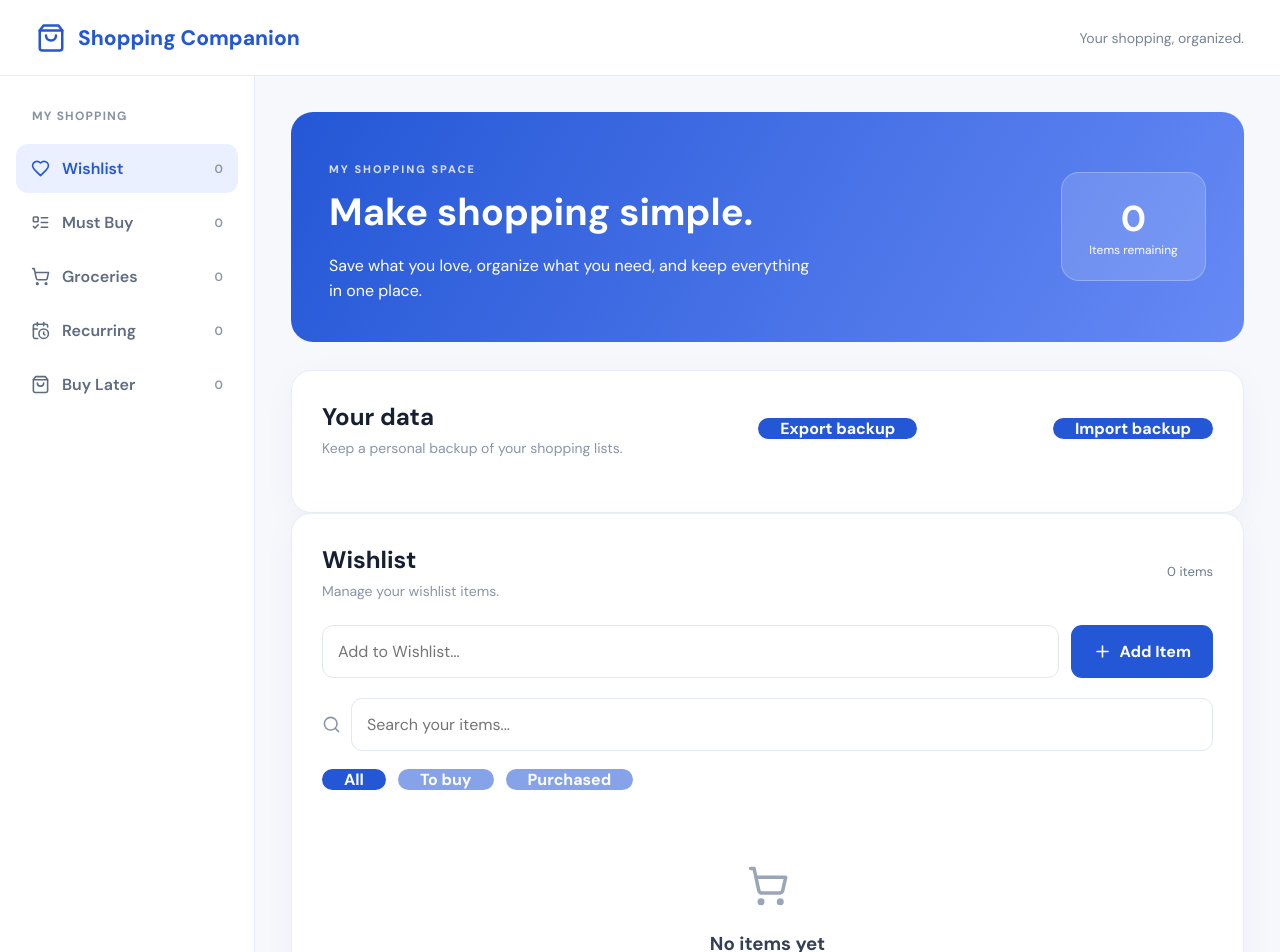
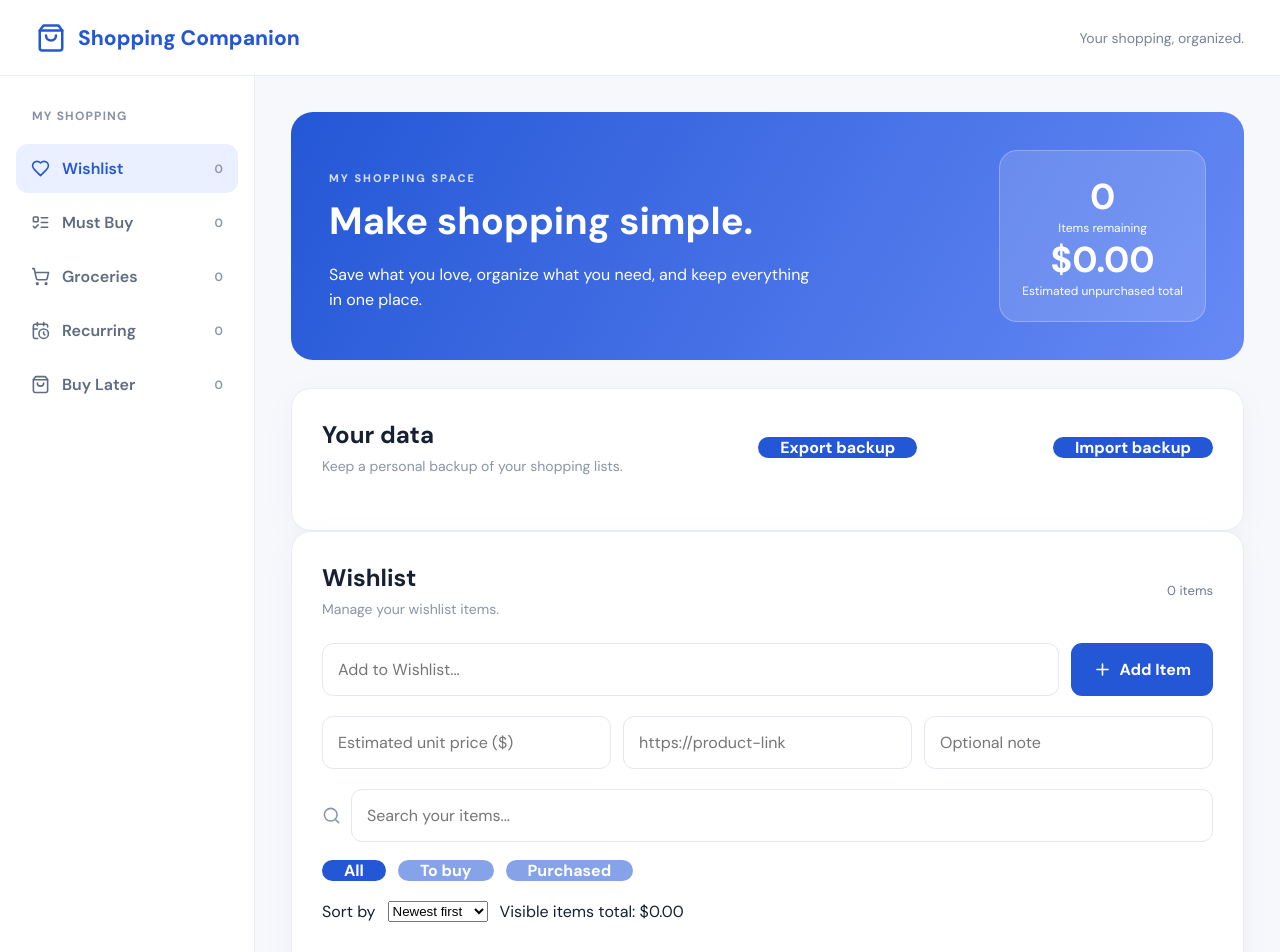
Before and after one commit to marksheininwork-netizen/shopping-companion, a React (Vite) app: page / in a window 1280 px wide. Shown: the top 952 px of the page. Built offline with nearby package versions, Linux system fonts and the light colour scheme.

Commit message:
feat: shopping budgets, product links, notes, price totals and sorting

```diff
--- a/src/App.tsx
+++ b/src/App.tsx
@@ -26,6 +26,9 @@ type ShoppingItem = {
   category: Category;
   completed: boolean;
   quantity: number;
+  price?: number;
+  url?: string;
+  note?: string;
 };
 
 const categories: Category[] = [
@@ -50,6 +53,10 @@ export default function App() {
   const [category, setCategory] = useState<Category>("Wishlist");
   const [newItem, setNewItem] = useState("");
   const [search, setSearch] = useState("");
+  const [newPrice, setNewPrice] = useState("");
+  const [newUrl, setNewUrl] = useState("");
+  const [newNote, setNewNote] = useState("");
+  const [sortBy, setSortBy] = useState<"newest" | "name" | "price">("newest");
   const [statusFilter, setStatusFilter] = useState<"all" | "active" | "completed">("all");
 
   useEffect(() => {
@@ -70,7 +77,7 @@ export default function App() {
           if (!item || typeof item !== "object") return false;
           const entry = item as Record<string, unknown>;
           return typeof entry.id === "string" && typeof entry.name === "string" &&
-            entry.name.length <= 500 && categories.includes(entry.category as Category) &&
+            entry.name.length <= 500 && (entry.price === undefined || (typeof entry.price === "number" && Number.isFinite(entry.price) && entry.price >= 0)) && (entry.url === undefined || (typeof entry.url === "string" && entry.url.startsWith("https://"))) && (entry.note === undefined || (typeof entry.note === "string" && entry.note.length <= 2000)) && categories.includes(entry.category as Category) &&
             typeof entry.completed === "boolean" && Number.isSafeInteger(entry.quantity) &&
             (entry.quantity as number) >= 1 && (entry.quantity as number) <= 100000;
         })) throw Error("Invalid shopping items");
@@ -102,12 +109,18 @@ export default function App() {
         name,
         category,
         completed: false,
-        quantity: 1
+        quantity: 1,
+        ...(newPrice.trim() && Number.isFinite(Number(newPrice)) && Number(newPrice) >= 0 ? { price: Number(newPrice) } : {}),
+        ...(newUrl.trim().startsWith("https://") ? { url: newUrl.trim() } : {}),
+        ...(newNote.trim() ? { note: newNote.trim() } : {})
       },
       ...previous
     ]);
 
     setNewItem("");
+    setNewPrice("");
+    setNewUrl("");
+    setNewNote("");
   }
 
   function toggleItem(id: string) {
@@ -149,9 +162,11 @@ export default function App() {
       item.category === category &&
       item.name.toLowerCase().includes(search.trim().toLowerCase()) &&
       (statusFilter === "all" || (statusFilter === "completed" ? item.completed : !item.completed))
-  );
+  ).sort((a, b) => sortBy === "name" ? a.name.localeCompare(b.name) : sortBy === "price" ? (b.price ?? 0) - (a.price ?? 0) : 0);
 
   const remaining = items.filter((item) => !item.completed).length;
+  const estimatedTotal = items.filter((item) => !item.completed).reduce((sum, item) => sum + (item.price ?? 0) * item.quantity, 0);
+  const categoryTotal = visibleItems.reduce((sum, item) => sum + (item.price ?? 0) * item.quantity, 0);
 
   return (
     <div className="app">
@@ -201,6 +216,8 @@ export default function App() {
             <div className="summary">
               <strong>{remaining}</strong>
               <span>Items remaining</span>
+              <strong>${estimatedTotal.toFixed(2)}</strong>
+              <span>Estimated unpurchased total</span>
             </div>
           </section>
 
@@ -250,6 +267,11 @@ export default function App() {
               </button>
             </div>
 
+            <div className="add-form">
+              <input type="number" min="0" step="0.01" value={newPrice} onChange={(e) => setNewPrice(e.target.value)} placeholder="Estimated unit price ($)" aria-label="Estimated unit price" />
+              <input type="url" value={newUrl} onChange={(e) => setNewUrl(e.target.value)} placeholder="https://product-link" aria-label="Product link" />
+              <input value={newNote} onChange={(e) => setNewNote(e.target.value)} placeholder="Optional note" aria-label="Shopping item note" />
+            </div>
             <div className="search-box">
               <Search size={19} />
               <input
@@ -268,6 +290,7 @@ export default function App() {
               ))}
             </div>
 
+            <div className="add-form"><label htmlFor="shopping-sort">Sort by</label><select id="shopping-sort" value={sortBy} onChange={(e) => setSortBy(e.target.value as typeof sortBy)}><option value="newest">Newest first</option><option value="name">Name</option><option value="price">Highest price</option></select><span aria-live="polite">Visible items total: ${categoryTotal.toFixed(2)}</span></div>
             <div className="item-list">
               {visibleItems.length === 0 ? (
                 <div className="empty-state">
@@ -299,6 +322,9 @@ export default function App() {
                     </span>
 
                     <button type="button" className="icon-button" onClick={() => renameItem(item.id)} aria-label={`Rename ${item.name}`} title="Edit name">Edit</button>
+                    {item.price !== undefined && <span title="Unit price">${(item.price * item.quantity).toFixed(2)}</span>}
+                    {item.url?.startsWith("https://") && <a href={item.url} target="_blank" rel="noopener noreferrer" aria-label={`Open product link for ${item.name}`}>Product</a>}
+                    {item.note && <span title={item.note} aria-label={`Note: ${item.note}`}>Note</span>}
                     <div className="quantity">
                       <button
                         onClick={() => changeQuantity(item.id, -1)}
```
